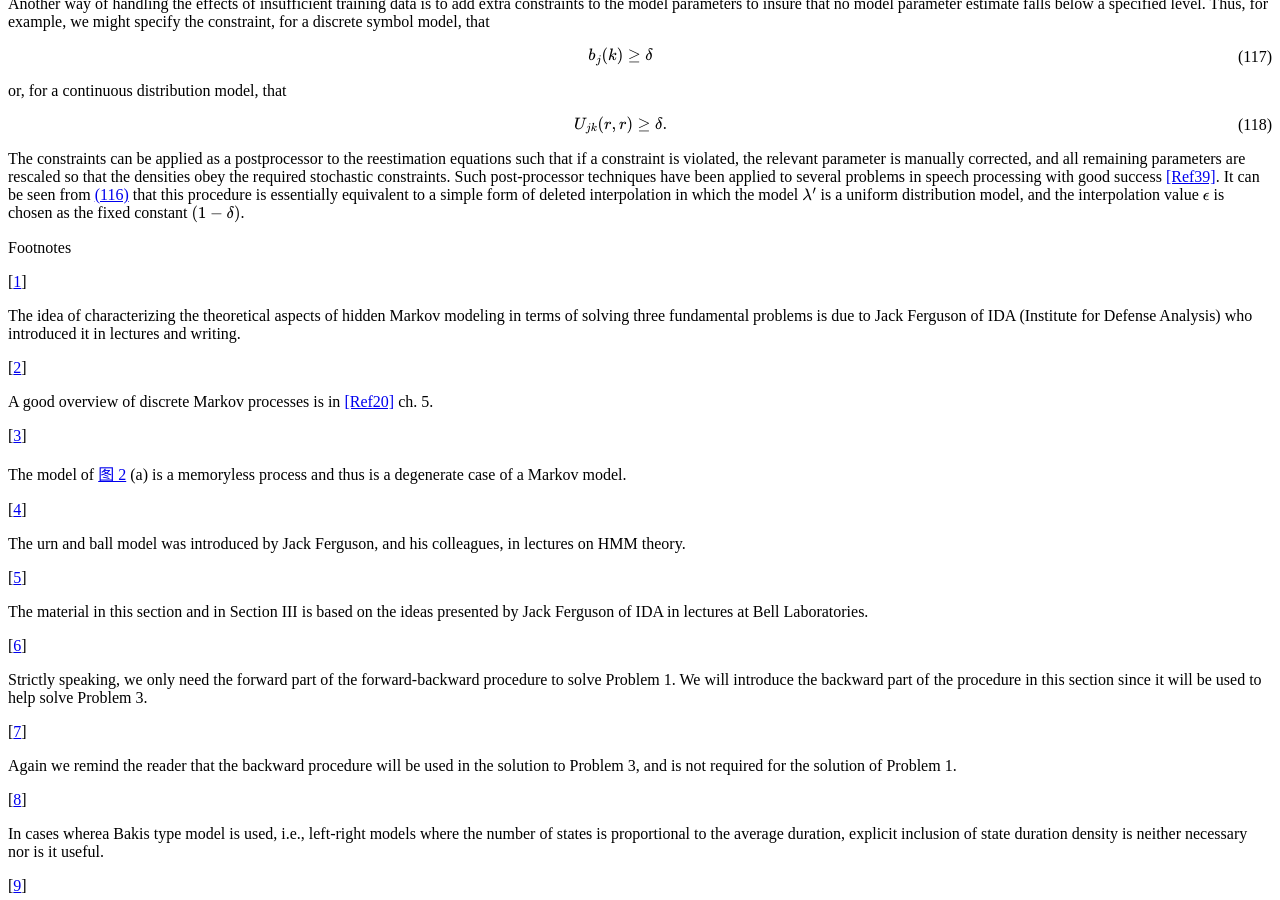
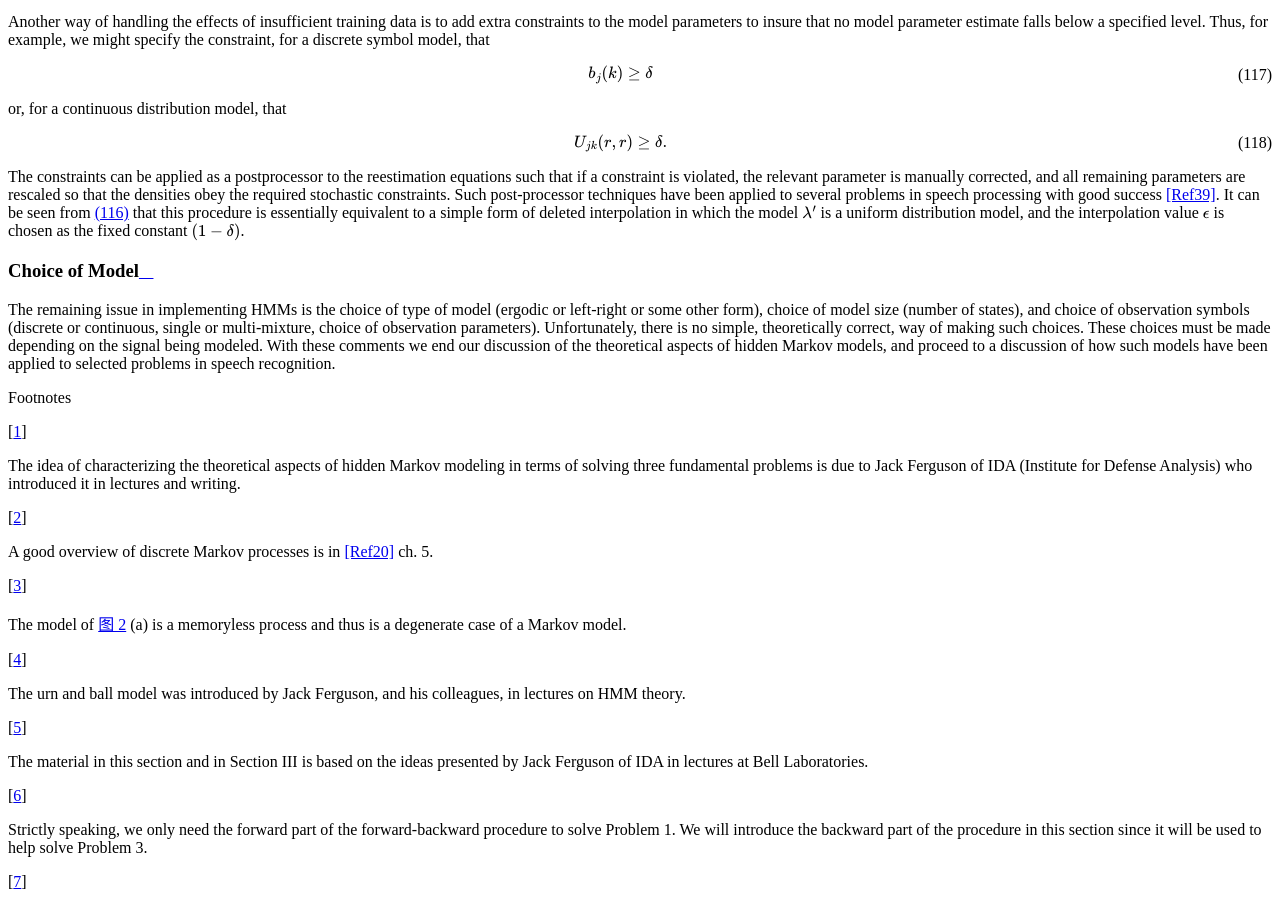
Before and after one commit to ufengger/bibtex-all, a Sphinx documentation site: the page built from docs/Rabiner_tutor_HMM.rst, in a window 1280 px wide and 900 px high, scrolled down 28355 px. Built offline with Sphinx 7.4.7 and the Read the Docs theme 2.0.0, drawn with Linux system fonts in a browser that asks for light colours.

Commit message:
choice of model

```diff
--- a/docs/Rabiner_tutor_HMM.rst
+++ b/docs/Rabiner_tutor_HMM.rst
@@ -2233,6 +2233,18 @@ a simple form of deleted interpolation in which the model
 :math:`\lambda^{\prime}` is a uniform distribution model, and the interpolation
 value :math:`\epsilon` is chosen as the fixed constant :math:`(1 - \delta)`.
 
+Choice of Model
+~~~~~~~~~~~~~~~
+
+The remaining issue in implementing HMMs is the choice of type of model (ergodic
+or left-right or some other form), choice of model size (number of states), and
+choice of observation symbols (discrete or continuous, single or multi-mixture,
+choice of observation parameters). Unfortunately, there is no simple,
+theoretically correct, way of making such choices. These choices must be made
+depending on the signal being modeled. With these comments we end our discussion
+of the theoretical aspects of hidden Markov models, and proceed to a discussion
+of how such models have been applied to selected problems in speech recognition.
+
 .. rubric:: Footnotes
 
 .. [#hmm1] The idea of characterizing the theoretical aspects of hidden Markov
```
